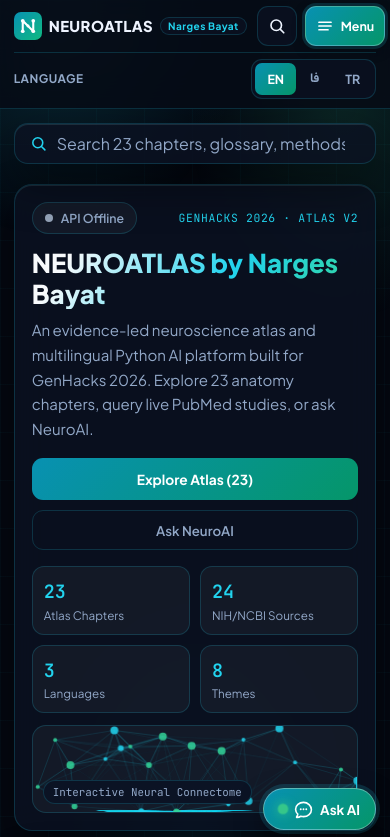
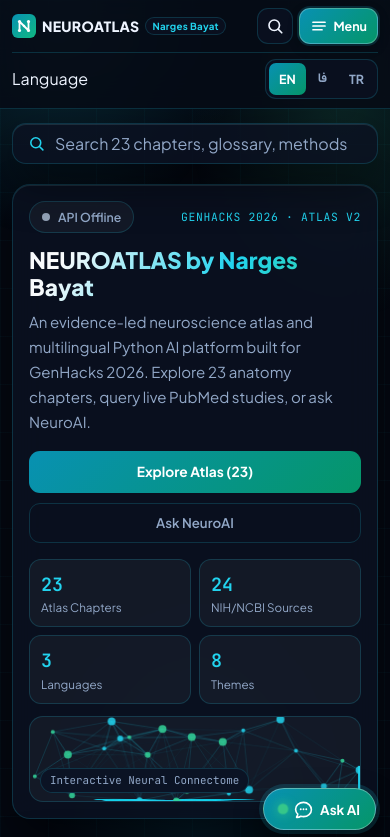
Before and after one commit to Shirazxbox/NEUROATLAS, a plain HTML site: page index.html in a window 390 px wide. Shown: the top 837 px of the page. Drawn offline with Linux system fonts and the light colour scheme; no server answers.

Commit message:
Add files via upload

```diff
--- a/css/layout.css
+++ b/css/layout.css
@@ -13,6 +13,8 @@
 html {
   scroll-behavior: smooth;
   -webkit-text-size-adjust: 100%;
+  overflow-x: clip;
+  max-width: 100%;
 }
 
 body {
@@ -20,6 +22,7 @@ body {
   background-color: var(--bg);
   color: var(--on-bg);
   min-height: 100dvh;
+  max-width: 100%;
   line-height: 1.66;
   overflow-x: clip;
   position: relative;
@@ -61,16 +64,18 @@ body.drawer-open {
 
 .container {
   width: min(1320px, 95%);
+  max-width: 100%;
   margin: 0 auto;
 }
 
 /* ==========================================================================
-   Navbar, Desktop Segmented Nav & Mobile Quick Language Strip
+   Navbar, Desktop Segmented Nav & Mobile Quick Controls Strip
    ========================================================================== */
 
 .navbar {
   position: sticky;
   top: 0;
+  width: 100%;
   z-index: 70;
   backdrop-filter: blur(18px);
   -webkit-backdrop-filter: blur(18px);
@@ -82,25 +87,37 @@ body.drawer-open {
   display: flex;
   align-items: center;
   justify-content: space-between;
-  gap: 10px;
+  gap: 8px;
   min-height: 62px;
   padding: 8px 0;
+  width: 100%;
 }
 
 .brand {
   display: flex;
   align-items: center;
-  gap: 9px;
+  gap: 8px;
   color: var(--on-bg);
   font-weight: 800;
-  letter-spacing: 0.03em;
+  letter-spacing: 0.02em;
   font-size: 1rem;
   cursor: pointer;
-  flex-shrink: 0;
+  flex: 1 1 auto;
+  min-width: 0;
   background: transparent;
   border: none;
   font-family: inherit;
   padding: 4px 0;
+}
+
+.brand svg {
+  flex-shrink: 0;
+}
+
+.brand-name {
+  white-space: nowrap;
+  overflow: hidden;
+  text-overflow: ellipsis;
 }
 
 .brand-badge {
@@ -112,6 +129,7 @@ body.drawer-open {
   color: var(--accent);
   background: var(--bg-card);
   white-space: nowrap;
+  flex-shrink: 0;
 }
 
 .nav-tabs {
@@ -209,13 +227,13 @@ body.drawer-open {
 .nav-mobile-actions {
   display: none;
   align-items: center;
-  gap: 8px;
+  gap: 6px;
   flex-shrink: 0;
 }
 
 .icon-btn {
-  width: 40px;
-  height: 40px;
+  width: 38px;
+  height: 38px;
   display: grid;
   place-items: center;
   border-radius: var(--radius-sm);
@@ -233,20 +251,21 @@ body.drawer-open {
 
 /* Eye-Catching Mobile Menu Trigger Button */
 .menu-trigger-btn {
-  height: 40px;
-  padding: 0 13px;
+  height: 38px;
+  padding: 0 11px;
   display: inline-flex;
   align-items: center;
-  gap: 7px;
+  gap: 6px;
   border-radius: var(--radius-sm);
   border: 1.5px solid rgba(255, 255, 255, 0.25);
   background: var(--btn-bg);
   color: var(--btn-text);
   font-family: inherit;
-  font-size: 0.82rem;
+  font-size: 0.8rem;
   font-weight: 700;
+  white-space: nowrap;
   cursor: pointer;
-  box-shadow: 0 4px 14px rgba(0, 0, 0, 0.22), 0 0 0 3px var(--accent-glow);
+  box-shadow: 0 4px 12px rgba(0, 0, 0, 0.22), 0 0 0 2px var(--accent-glow);
   transition: transform 0.16s, filter 0.16s, box-shadow 0.16s;
   touch-action: manipulation;
 }
@@ -256,22 +275,15 @@ body.drawer-open {
   filter: brightness(1.06);
 }
 
-/* Mobile Quick Language Strip (Outside Hamburger Menu) */
+/* Mobile Quick Strip (Language + Visible Theme Picker) */
 .mobile-lang-strip {
   display: none;
   align-items: center;
   justify-content: space-between;
-  gap: 10px;
+  gap: 8px;
   padding: 6px 0 9px;
   border-top: 1px solid var(--border);
-}
-
-.mobile-lang-label {
-  font-size: 0.74rem;
-  font-weight: 700;
-  color: var(--on-bg-muted);
-  letter-spacing: 0.04em;
-  text-transform: uppercase;
+  width: 100%;
 }
 
 .mobile-lang-strip .lang-group {
@@ -280,7 +292,15 @@ body.drawer-open {
 
 .mobile-lang-strip .lang-btn {
   min-height: 32px;
-  padding: 4px 12px;
+  padding: 4px 10px;
+}
+
+.mobile-theme-select {
+  flex: 1 1 auto;
+  min-width: 0;
+  max-width: 185px;
+  min-height: 36px;
+  padding: 4px 8px;
 }
 
 /* ==========================================================================
@@ -315,7 +335,7 @@ body.drawer-open {
   box-shadow: -16px 0 44px rgba(0, 0, 0, 0.44);
   display: flex;
   flex-direction: column;
-  gap: 16px;
+  gap: 14px;
   padding: 16px;
   overflow-y: auto;
   overscroll-behavior: contain;
@@ -349,6 +369,21 @@ html[dir="rtl"] .mobile-drawer.open {
   font-weight: 800;
   font-size: 0.98rem;
   letter-spacing: 0.03em;
+}
+
+/* Placed at TOP of drawer right under header so visitors immediately see it */
+.drawer-controls {
+  padding-bottom: 12px;
+  border-bottom: 1px solid var(--border);
+  display: flex;
+  flex-direction: column;
+  gap: 8px;
+}
+
+.drawer-controls .control-select {
+  width: 100%;
+  max-width: none;
+  min-height: 42px;
 }
 
 .drawer-nav {
@@ -385,21 +420,6 @@ html[dir="rtl"] .mobile-drawer.open {
   background: var(--nav-active-bg);
   color: var(--nav-active-text);
   border-color: var(--border-strong);
-}
-
-.drawer-controls {
-  margin-top: auto;
-  padding-top: 14px;
-  border-top: 1px solid var(--border);
-  display: flex;
-  flex-direction: column;
-  gap: 12px;
-}
-
-.drawer-controls .control-select {
-  width: 100%;
-  max-width: none;
-  min-height: 44px;
 }
 
 /* ==========================================================================
@@ -523,6 +543,8 @@ html[dir="rtl"] .mobile-drawer.open {
 .view {
   display: none;
   padding: 10px 0 64px;
+  width: 100%;
+  min-width: 0;
 }
 
 .view.active {
@@ -544,6 +566,7 @@ html[dir="rtl"] .mobile-drawer.open {
   -webkit-backdrop-filter: blur(16px);
   box-shadow: var(--card-shadow);
   min-width: 0;
+  max-width: 100%;
   transition: border-color 0.22s ease, box-shadow 0.22s ease, transform 0.22s ease;
 }
 
@@ -611,7 +634,7 @@ html[dir="rtl"] .mobile-drawer.open {
 
 .hero-grid {
   display: grid;
-  grid-template-columns: 1fr 1.06fr;
+  grid-template-columns: minmax(0, 1fr) minmax(0, 1.06fr);
   gap: 20px;
   align-items: stretch;
 }
@@ -637,6 +660,7 @@ html[dir="rtl"] .mobile-drawer.open {
   align-items: center;
   gap: 8px;
   width: fit-content;
+  max-width: 100%;
   padding: 5px 12px;
   border-radius: 999px;
   border: 1px solid var(--border);
@@ -669,11 +693,12 @@ html[dir="rtl"] .mobile-drawer.open {
 
 .hero-title {
   font-family: var(--heading-font);
-  font-size: clamp(1.62rem, 2.9vw, 2.42rem);
-  line-height: 1.16;
+  font-size: clamp(1.42rem, 2.9vw, 2.42rem);
+  line-height: 1.18;
   font-weight: 800;
   background: var(--title-gradient);
   -webkit-background-clip: text;
+  background-clip: text;
   -webkit-text-fill-color: transparent;
 }
 
@@ -746,6 +771,10 @@ html[dir="rtl"] .mobile-drawer.open {
   color: var(--text-muted);
   border: 1px solid var(--border);
   pointer-events: none;
+  max-width: calc(100% - 20px);
+  overflow: hidden;
+  text-overflow: ellipsis;
+  white-space: nowrap;
 }
 
 /* Prompt Chips inside Chat Panel */
@@ -753,6 +782,7 @@ html[dir="rtl"] .mobile-drawer.open {
   padding: 9px 14px;
   border-top: 1px solid var(--border);
   background: var(--bg-input);
+  min-width: 0;
 }
 
 .prompts-label {
@@ -770,6 +800,7 @@ html[dir="rtl"] .mobile-drawer.open {
   overflow-x: auto;
   scrollbar-width: none;
   padding-bottom: 2px;
+  max-width: 100%;
 }
 
 .prompt-chips::-webkit-scrollbar {
@@ -1711,7 +1742,7 @@ footer {
   }
 }
 
-/* Switch top bar cleanly into Eye-Catching Hamburger Drawer + Quick Language Strip */
+/* Switch top bar cleanly into Hamburger Drawer + Quick Language/Theme Strip */
 @media (max-width: 1080px) {
   .nav-tabs,
   .navbar .controls {
@@ -1726,7 +1757,7 @@ footer {
 
 @media (max-width: 1024px) {
   .hero-grid {
-    grid-template-columns: 1fr;
+    grid-template-columns: minmax(0, 1fr);
   }
 
   .grid-4,
@@ -1735,7 +1766,7 @@ footer {
   }
 
   .atlas-layout {
-    grid-template-columns: 1fr;
+    grid-template-columns: minmax(0, 1fr);
   }
 
   .chapters-toggle-btn {
@@ -1752,13 +1783,13 @@ footer {
   }
 
   .chat-panel {
-    height: min(510px, 74dvh);
+    height: min(490px, 72dvh);
   }
 }
 
 @media (max-width: 720px) {
   .container {
-    width: 93%;
+    width: calc(100% - 24px);
   }
 
   .nav-inner {
@@ -1769,11 +1800,12 @@ footer {
   .grid-3,
   .grid-2,
   .about-hero {
-    grid-template-columns: 1fr;
+    grid-template-columns: minmax(0, 1fr);
   }
 
   .stat-strip {
     grid-template-columns: repeat(2, minmax(0, 1fr));
+    gap: 8px;
   }
 
   .hero-actions {
@@ -1784,15 +1816,15 @@ footer {
   .pad,
   .chapter-body,
   .about-hero {
-    padding: 17px;
+    padding: 16px;
   }
 
   .connectome-box {
-    height: 88px;
+    height: 86px;
   }
 
   .chat-panel {
-    height: min(490px, 75dvh);
+    height: min(470px, 72dvh);
   }
 
   .msg {
@@ -1836,6 +1868,7 @@ footer {
     gap: 12px;
     padding-bottom: 8px;
     scrollbar-width: none;
+    max-width: 100%;
   }
 
   .grid-4::-webkit-scrollbar {
@@ -1843,29 +1876,48 @@ footer {
   }
 
   .grid-4 .gallery-card {
-    flex: 0 0 80%;
+    flex: 0 0 82%;
     scroll-snap-align: start;
   }
 }
 
-@media (max-width: 420px) {
+/* Compact Mobile Top Bar Math — Guarantees 100% of Menu Button Fits on 360px Screens */
+@media (max-width: 520px) {
   .brand {
-    gap: 7px;
-    font-size: 0.93rem;
+    gap: 6px;
+    font-size: 0.88rem;
+  }
+
+  .brand svg {
+    width: 24px;
+    height: 24px;
   }
 
   .brand-badge {
-    font-size: 0.63rem;
-    padding: 2px 7px;
+    font-size: 0.61rem;
+    padding: 2px 6px;
+  }
+
+  .icon-btn {
+    width: 36px;
+    height: 36px;
   }
 
   .menu-trigger-btn {
+    height: 36px;
     padding: 0 10px;
     font-size: 0.78rem;
-  }
-
+    gap: 5px;
+  }
+
+  .mobile-theme-select {
+    max-width: 168px;
+  }
+}
+
+@media (max-width: 390px) {
   .hero-actions {
-    grid-template-columns: 1fr;
+    grid-template-columns: minmax(0, 1fr);
   }
 
   .fab-chat {
```
